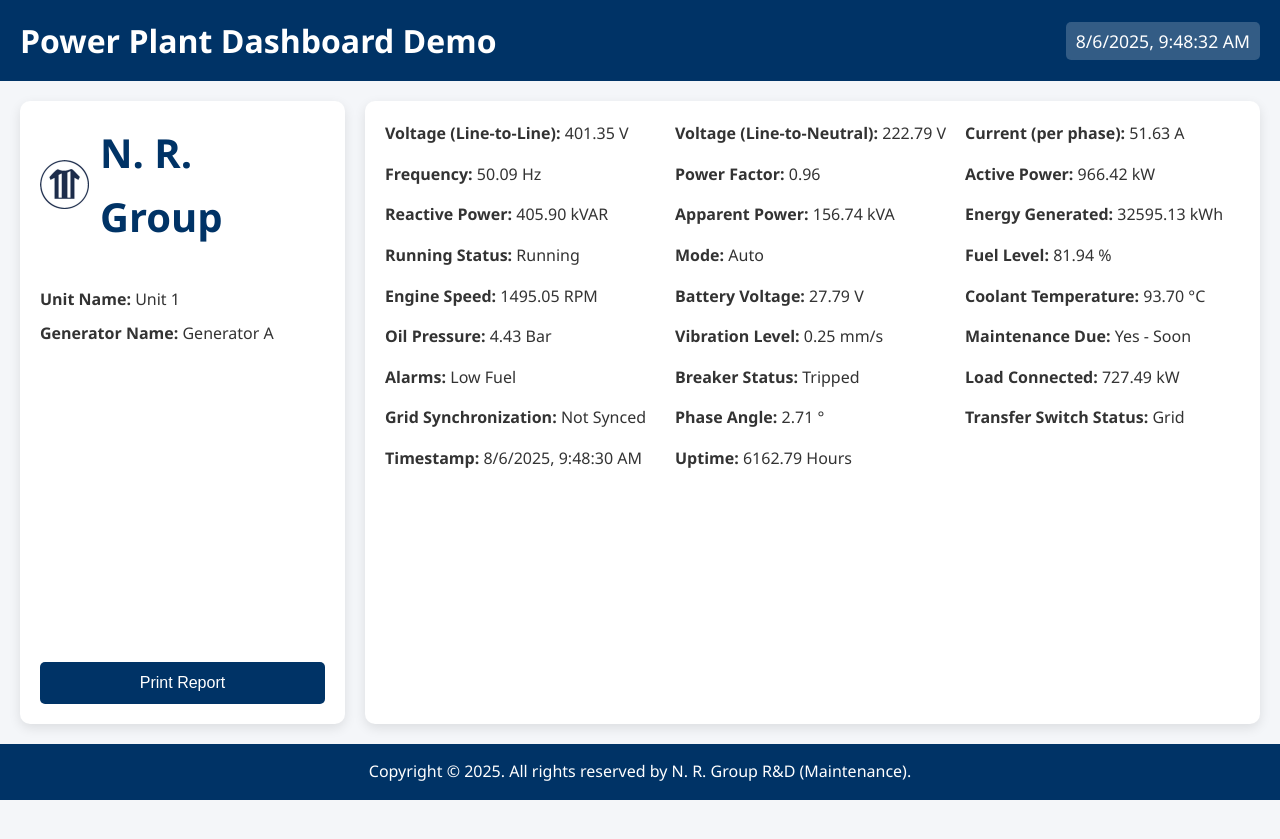
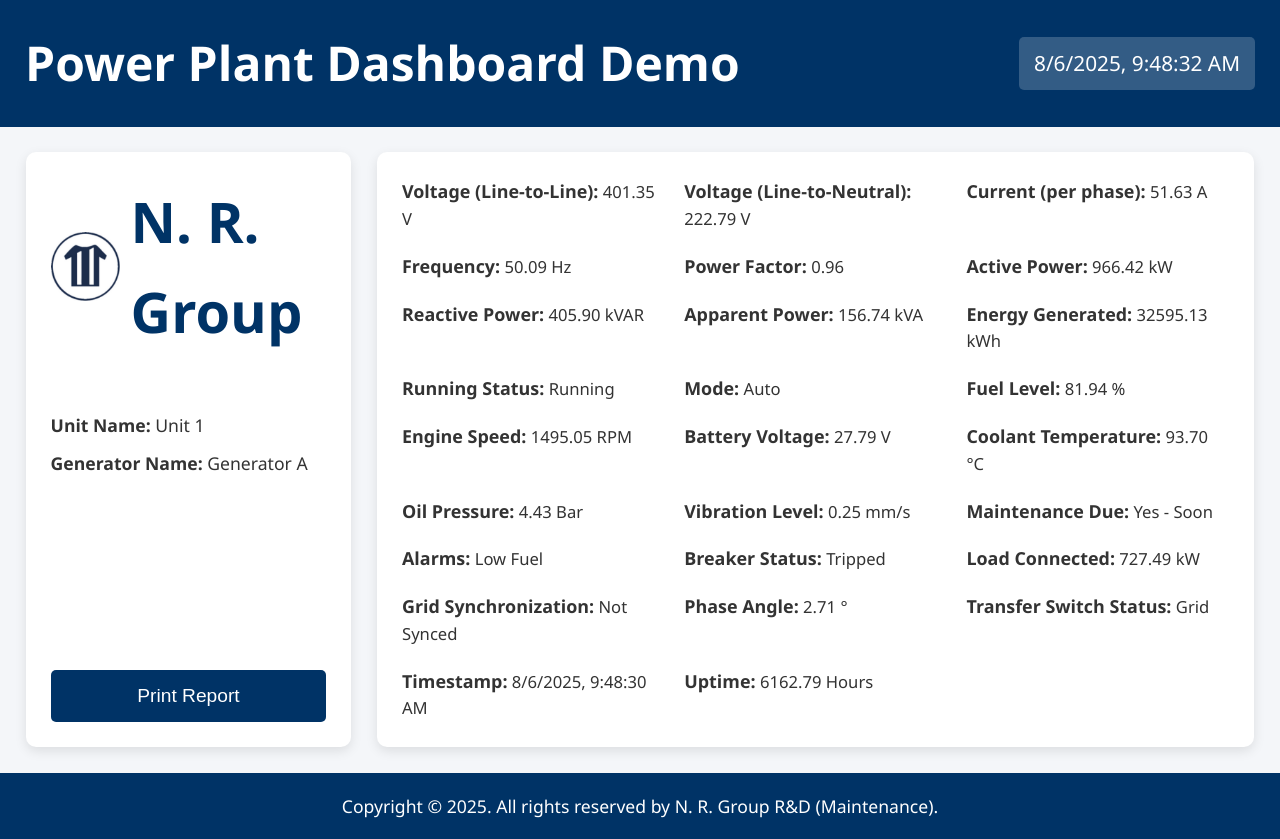
Before and after one commit to NRG-cse/power_plant_dashboard, a plain HTML site: page index.html in a window 1280 px wide. Before the commit the page ends 800 px from the top, so only its background shows below. Drawn offline with Linux system fonts and the light colour scheme.

Commit message:
font type responsive

```diff
--- a/styles.css
+++ b/styles.css
@@ -4,6 +4,7 @@
   --text-color: #333;
   --bg-color: #f4f6f9;
   --card-bg: white;
+  --base-font-size: clamp(1rem, 1.5vw, 1.2rem); /* Responsive base font */
 }
 
 * {
@@ -21,12 +22,13 @@ body {
   min-height: 100vh;
   display: flex;
   flex-direction: column;
+  font-size: var(--base-font-size); /* Base responsive font */
 }
 
 header {
   background: var(--primary-color);
   color: white;
-  padding: 15px 20px;
+  padding: clamp(15px, 2vw, 25px);
   display: flex;
   justify-content: space-between;
   align-items: center;
@@ -35,29 +37,29 @@ header {
 }
 
 header h1 {
-  font-size: clamp(1.5rem, 4vw, 2rem);
+  font-size: clamp(1.5rem, 4vw, 3rem); /* Larger max size for big screens */
   font-weight: 600;
 }
 
 #clock {
-  font-size: clamp(0.9rem, 2.5vw, 1.1rem);
+  font-size: clamp(0.9rem, 2vw, 1.3rem); /* Better clock scaling */
   background: rgba(255, 255, 255, 0.2);
-  padding: 5px 10px;
+  padding: clamp(5px, 1vw, 10px) clamp(10px, 1.5vw, 15px);
   border-radius: 5px;
 }
 
 main {
   display: flex;
   flex-direction: row;
-  padding: 20px;
-  gap: 20px;
+  padding: clamp(15px, 2vw, 30px);
+  gap: clamp(15px, 2vw, 30px);
   flex: 1;
 }
 
 .left-section, .right-section {
   background: var(--card-bg);
   border-radius: 10px;
-  padding: 20px;
+  padding: clamp(15px, 2vw, 25px);
   box-shadow: 0 4px 12px rgba(0,0,0,0.1);
 }
 
@@ -66,7 +68,7 @@ main {
   min-width: 250px;
   display: flex;
   flex-direction: column;
-  gap: 20px;
+  gap: clamp(15px, 2vw, 25px);
 }
 
 .right-section {
@@ -74,13 +76,13 @@ main {
   min-width: 300px;
   display: grid;
   grid-template-columns: repeat(auto-fill, minmax(250px, 1fr));
-  gap: 15px;
+  gap: clamp(10px, 1.5vw, 20px);
   align-content: start;
 }
 
 .logo {
-  width: 50px;
-  height: 50px;
+  width: clamp(50px, 6vw, 70px);
+  height: clamp(50px, 6vw, 70px);
   margin-right: 10px;
   object-fit: contain;
 }
@@ -88,29 +90,37 @@ main {
 .logo-container {
   display: flex;
   align-items: center;
-  margin-bottom: 10px;
+  margin-bottom: clamp(10px, 1.5vw, 20px);
 }
 
 .company-name {
-  font-size: clamp(1.5rem, 4vw, 2.5rem);
+  font-size: clamp(1.5rem, 5vw, 3.5rem); /* More dynamic scaling */
   font-weight: bold;
   color: var(--primary-color);
 }
 
 .info-block p {
-  margin: 8px 0;
-  font-size: 1rem;
+  margin: clamp(5px, 1vw, 10px) 0;
+  font-size: clamp(0.9rem, 1.5vw, 1.1rem);
+}
+
+.data-field {
+  font-size: clamp(0.9rem, 1.3vw, 1.2rem); /* Responsive data fields */
+}
+
+.data-field strong {
+  font-size: clamp(0.95rem, 1.4vw, 1.3rem);
 }
 
 button {
   margin-top: auto;
-  padding: 12px 18px;
+  padding: clamp(10px, 1.5vw, 15px) clamp(15px, 2vw, 20px);
   background-color: var(--primary-color);
   color: white;
   border: none;
   border-radius: 5px;
   cursor: pointer;
-  font-size: 1rem;
+  font-size: clamp(1rem, 1.5vw, 1.2rem);
   transition: background-color 0.3s;
   width: 100%;
 }
@@ -121,11 +131,11 @@ button:hover {
 
 footer {
   text-align: center;
-  padding: 15px;
+  padding: clamp(10px, 1.5vw, 20px);
   background: var(--primary-color);
   color: white;
   margin-top: auto;
-  font-size: clamp(0.8rem, 2vw, 1rem);
+  font-size: clamp(0.8rem, 1.5vw, 1.1rem);
 }
 
 /* Responsive adjustments */
@@ -160,41 +170,52 @@ footer {
 }
 
 @media (max-width: 480px) {
-  main {
-    padding: 10px;
+  .right-section {
+    grid-template-columns: 1fr;
+  }
+}
+
+/* Large screen optimizations */
+@media (min-width: 1600px) {
+  :root {
+    --base-font-size: 1.1rem;
   }
 
-  .left-section, .right-section {
-    padding: 15px;
+  main {
+    max-width: 2000px;
+    margin: 0 auto;
   }
 
   .right-section {
-    grid-template-columns: 1fr;
+    grid-template-columns: repeat(auto-fill, minmax(350px, 1fr));
+    gap: 25px;
   }
 
-  .company-name {
-    font-size: 1.8rem;
+  .data-field {
+    padding: 10px;
   }
 }
 
-/* Projector specific styles (larger screens) */
-@media (min-width: 1600px) {
+/* Extra large screens (4K and projectors) */
+@media (min-width: 2500px) {
+  :root {
+    --base-font-size: 1.3rem;
+  }
+
   body {
-    font-size: 1.1rem;
+    line-height: 1.8;
+  }
+
+  header {
+    padding: 30px 5%;
   }
 
   main {
-    max-width: 1800px;
-    margin: 0 auto;
-    width: 100%;
+    padding: 30px 5%;
   }
 
   .right-section {
-    grid-template-columns: repeat(auto-fill, minmax(300px, 1fr));
-  }
-
-  button {
-    padding: 15px 20px;
-    font-size: 1.1rem;
+    grid-template-columns: repeat(auto-fill, minmax(400px, 1fr));
+    gap: 30px;
   }
 }
```
